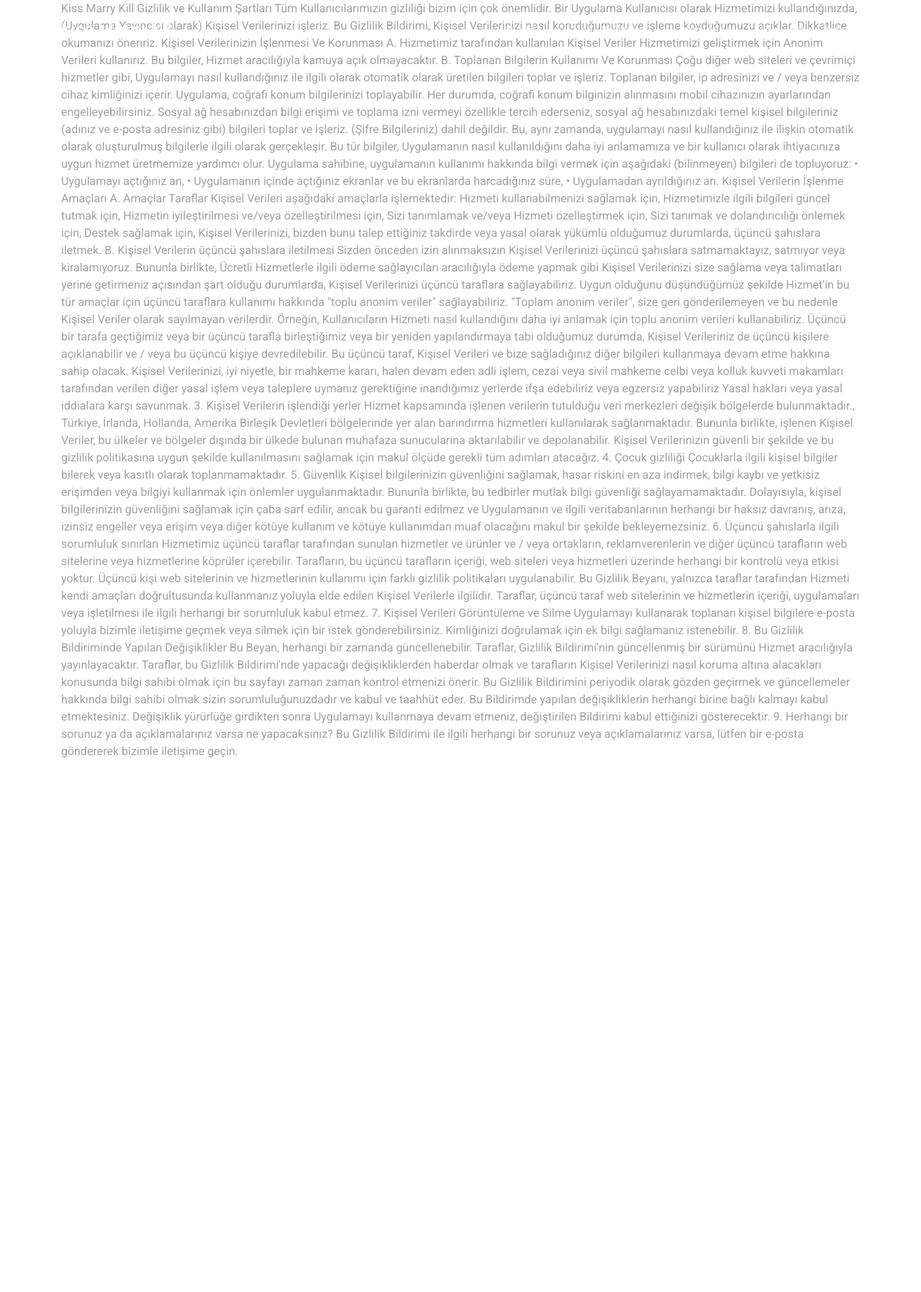
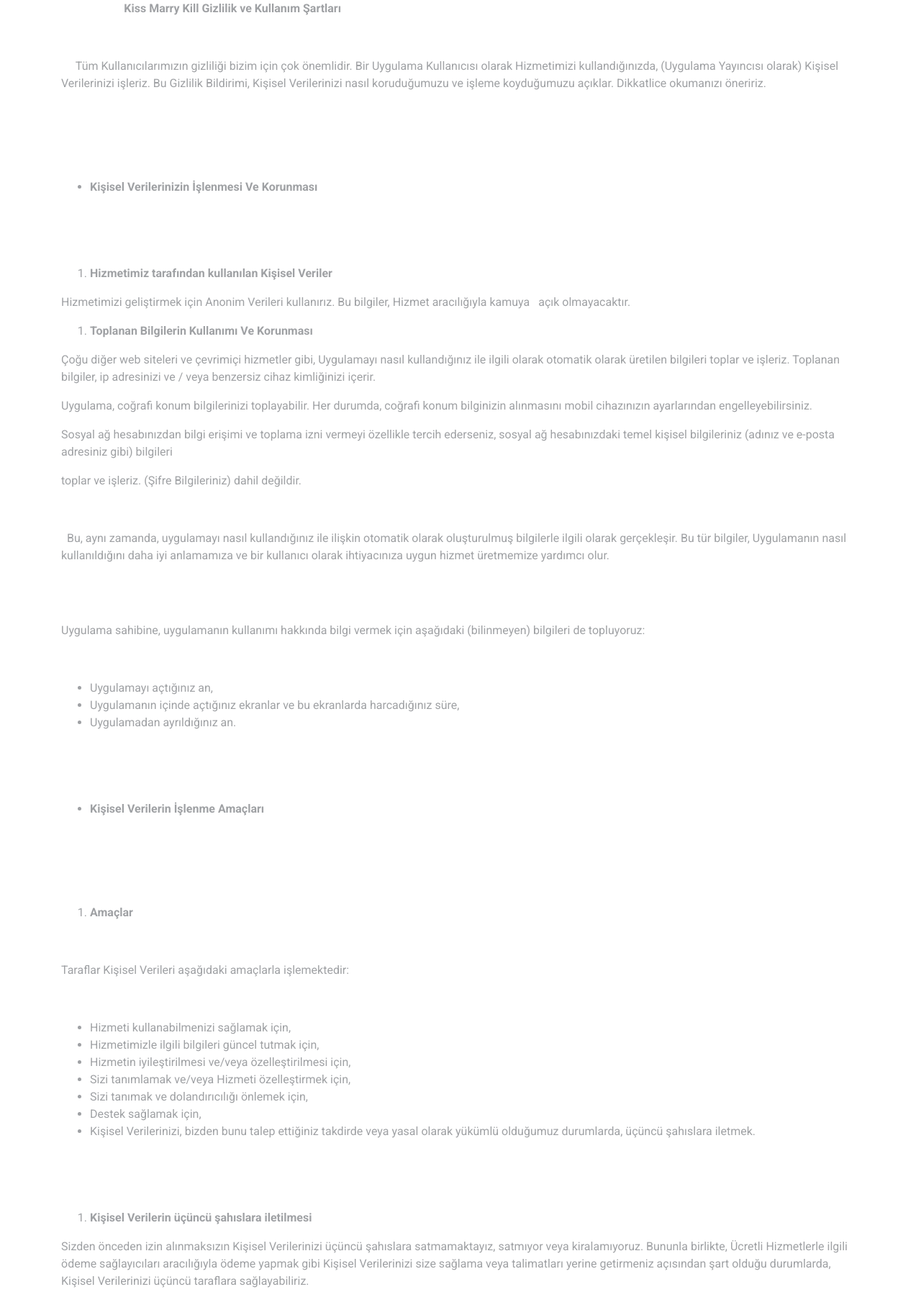
Before and after one commit to kissmarrykill/kissmarrykill.github.io, a plain HTML site: page agreement.html in a window 1280 px wide. Shown: the top 1795 px of the page at 72% size. Before the commit the page ends 1056 px from the top, so only its background shows below. Drawn offline with Linux system fonts and the light colour scheme.

Commit message:
Update agreement.html

```diff
--- a/agreement.html
+++ b/agreement.html
@@ -61,86 +61,112 @@
     <div class="container">
       <div class="row">
         <div class="col-12">
-                                Kiss Marry Kill Gizlilik ve Kullanım Şartları
-
-     Tüm Kullanıcılarımızın gizliliği bizim için çok önemlidir. Bir Uygulama Kullanıcısı olarak Hizmetimizi kullandığınızda, (Uygulama Yayıncısı olarak) Kişisel Verilerinizi işleriz. Bu Gizlilik Bildirimi, Kişisel Verilerinizi nasıl koruduğumuzu ve işleme koyduğumuzu açıklar. Dikkatlice okumanızı öneririz.
-
-
-Kişisel Verilerinizin İşlenmesi Ve Korunması
-
-A. Hizmetimiz tarafından kullanılan Kişisel Veriler
-Hizmetimizi geliştirmek için Anonim Verileri kullanırız. Bu bilgiler, Hizmet aracılığıyla kamuya   açık olmayacaktır.
-B. Toplanan Bilgilerin Kullanımı Ve Korunması
-Çoğu diğer web siteleri ve çevrimiçi hizmetler gibi, Uygulamayı nasıl kullandığınız ile ilgili olarak otomatik olarak üretilen bilgileri toplar ve işleriz. Toplanan bilgiler, ip adresinizi ve / veya benzersiz cihaz kimliğinizi içerir.
-Uygulama, coğrafi konum bilgilerinizi toplayabilir. Her durumda, coğrafi konum bilginizin alınmasını mobil cihazınızın ayarlarından engelleyebilirsiniz.
-Sosyal ağ hesabınızdan bilgi erişimi ve toplama izni vermeyi özellikle tercih ederseniz, sosyal ağ hesabınızdaki temel kişisel bilgileriniz (adınız ve e-posta adresiniz gibi) bilgileri
-toplar ve işleriz. (Şifre Bilgileriniz) dahil değildir.
-
-  Bu, aynı zamanda, uygulamayı nasıl kullandığınız ile ilişkin otomatik olarak oluşturulmuş bilgilerle ilgili olarak gerçekleşir. Bu tür bilgiler, Uygulamanın nasıl kullanıldığını daha iyi anlamamıza ve bir kullanıcı olarak ihtiyacınıza uygun hizmet üretmemize yardımcı olur.
-
-
-Uygulama sahibine, uygulamanın kullanımı hakkında bilgi vermek için aşağıdaki (bilinmeyen) bilgileri de topluyoruz:
-
-• Uygulamayı açtığınız an,
-• Uygulamanın içinde açtığınız ekranlar ve bu ekranlarda harcadığınız süre,
-• Uygulamadan ayrıldığınız an.
-
-Kişisel Verilerin İşlenme Amaçları
-
-
-A. Amaçlar
-
-Taraflar Kişisel Verileri aşağıdaki amaçlarla işlemektedir:
-
-Hizmeti kullanabilmenizi sağlamak için,
-Hizmetimizle ilgili bilgileri güncel tutmak için,
-Hizmetin iyileştirilmesi ve/veya özelleştirilmesi için,
-Sizi tanımlamak ve/veya Hizmeti özelleştirmek için,
-Sizi tanımak ve dolandırıcılığı önlemek için,
-Destek sağlamak için,
-Kişisel Verilerinizi, bizden bunu talep ettiğiniz takdirde veya yasal olarak yükümlü olduğumuz durumlarda, üçüncü şahıslara iletmek.
-
-
-B. Kişisel Verilerin üçüncü şahıslara iletilmesi
-Sizden önceden izin alınmaksızın Kişisel Verilerinizi üçüncü şahıslara satmamaktayız, satmıyor veya kiralamıyoruz. Bununla birlikte, Ücretli Hizmetlerle ilgili ödeme sağlayıcıları aracılığıyla ödeme yapmak gibi Kişisel Verilerinizi size sağlama veya talimatları yerine getirmeniz açısından şart olduğu durumlarda, Kişisel Verilerinizi üçüncü taraflara sağlayabiliriz.
-
-Uygun olduğunu düşündüğümüz şekilde Hizmet'in bu tür amaçlar için üçüncü taraflara kullanımı hakkında "toplu anonim veriler" sağlayabiliriz. "Toplam anonim veriler", size geri gönderilemeyen ve bu nedenle Kişisel Veriler olarak sayılmayan verilerdir. Örneğin, Kullanıcıların Hizmeti nasıl kullandığını daha iyi anlamak için toplu anonim verileri kullanabiliriz.
-
-Üçüncü bir tarafa geçtiğimiz veya bir üçüncü tarafla birleştiğimiz veya bir yeniden yapılandırmaya tabi olduğumuz durumda, Kişisel Verileriniz de üçüncü kişilere açıklanabilir ve / veya bu üçüncü kişiye devredilebilir. Bu üçüncü taraf, Kişisel Verileri ve bize sağladığınız diğer bilgileri kullanmaya devam etme hakkına sahip olacak.
-
-Kişisel Verilerinizi, iyi niyetle, bir mahkeme kararı, halen devam eden adli işlem, cezai veya sivil mahkeme celbi veya kolluk kuvveti makamları tarafından verilen diğer yasal işlem veya taleplere uymanız gerektiğine inandığımız yerlerde ifşa edebiliriz veya egzersiz yapabiliriz Yasal hakları veya yasal iddialara karşı savunmak.
-
-3. Kişisel Verilerin işlendiği yerler
-Hizmet kapsamında işlenen verilerin tutulduğu veri merkezleri değişik bölgelerde bulunmaktadır., Türkiye, İrlanda, Hollanda, Amerika Birleşik Devletleri bölgelerinde yer alan barındırma hizmetleri kullanılarak sağlanmaktadır. Bununla birlikte, işlenen Kişisel Veriler, bu ülkeler ve bölgeler dışında bir ülkede bulunan muhafaza sunucularına aktarılabilir ve depolanabilir. Kişisel Verilerinizin güvenli bir şekilde ve bu gizlilik politikasına uygun şekilde kullanılmasını sağlamak için makul ölçüde gerekli tüm adımları atacağız.
-
-4. Çocuk gizliliği
-Çocuklarla ilgili kişisel bilgiler bilerek veya kasıtlı olarak toplanmamaktadır.
-
-
-5. Güvenlik
-Kişisel bilgilerinizin güvenliğini sağlamak, hasar riskini en aza indirmek, bilgi kaybı ve yetkisiz erişimden veya bilgiyi kullanmak için önlemler uygulanmaktadır. Bununla birlikte, bu tedbirler mutlak bilgi güvenliği sağlayamamaktadır. Dolayısıyla, kişisel bilgilerinizin güvenliğini sağlamak için çaba sarf edilir, ancak bu garanti edilmez ve Uygulamanın ve ilgili veritabanlarının herhangi bir haksız davranış, arıza, izinsiz engeller veya erişim veya diğer kötüye kullanım ve kötüye kullanımdan muaf olacağını makul bir şekilde bekleyemezsiniz.
-
-6. Üçüncü şahıslarla ilgili sorumluluk sınırları
-Hizmetimiz üçüncü taraflar tarafından sunulan hizmetler ve ürünler ve / veya ortakların, reklamverenlerin ve diğer üçüncü tarafların web sitelerine veya hizmetlerine köprüler içerebilir.
-
-Tarafların, bu üçüncü tarafların içeriği, web siteleri veya hizmetleri üzerinde herhangi bir kontrolü veya etkisi yoktur. Üçüncü kişi web sitelerinin ve hizmetlerinin kullanımı için farklı gizlilik politikaları uygulanabilir. Bu Gizlilik Beyanı, yalnızca taraflar tarafından Hizmeti kendi amaçları doğrultusunda kullanmanız yoluyla elde edilen Kişisel Verilerle ilgilidir. Taraflar, üçüncü taraf web sitelerinin ve hizmetlerin içeriği, uygulamaları veya işletilmesi ile ilgili herhangi bir sorumluluk kabul etmez.
-
-7. Kişisel Verileri Görüntüleme ve Silme
-Uygulamayı kullanarak toplanan kişisel bilgilere e-posta yoluyla bizimle iletişime geçmek veya silmek için bir istek gönderebilirsiniz. Kimliğinizi doğrulamak için ek bilgi sağlamanız istenebilir.
-
-8. Bu Gizlilik Bildiriminde Yapılan Değişiklikler
-Bu Beyan, herhangi bir zamanda güncellenebilir. Taraflar, Gizlilik Bildirimi'nin güncellenmiş bir sürümünü Hizmet aracılığıyla yayınlayacaktır. Taraflar, bu Gizlilik Bildirimi'nde yapacağı değişikliklerden haberdar olmak ve tarafların Kişisel Verilerinizi nasıl koruma altına alacakları konusunda bilgi sahibi olmak için bu sayfayı zaman zaman kontrol etmenizi önerir. Bu Gizlilik Bildirimini periyodik olarak gözden geçirmek ve güncellemeler hakkında bilgi sahibi olmak sizin sorumluluğunuzdadır ve kabul ve taahhüt eder.
-
-Bu Bildirimde yapılan değişikliklerin herhangi birine bağlı kalmayı kabul etmektesiniz. Değişiklik yürürlüğe girdikten sonra Uygulamayı kullanmaya devam etmeniz, değiştirilen Bildirimi kabul ettiğinizi gösterecektir.
-
-9. Herhangi bir sorunuz ya da açıklamalarınız varsa ne yapacaksınız?
-Bu Gizlilik Bildirimi ile ilgili herhangi bir sorunuz veya açıklamalarınız varsa, lütfen bir e-posta göndererek bizimle iletişime geçin.
-
-
-
+            <p><span style="font-weight: 400;">&nbsp;&nbsp;&nbsp;&nbsp;&nbsp;&nbsp;&nbsp;&nbsp;&nbsp;&nbsp;&nbsp;&nbsp;&nbsp;&nbsp;&nbsp;&nbsp;&nbsp;&nbsp;&nbsp;&nbsp;&nbsp;&nbsp;</span><strong>Kiss Marry Kill Gizlilik ve Kullanım Şartları</strong></p>
+<p><strong>&nbsp;</strong></p>
+<p><span style="font-weight: 400;">&nbsp;&nbsp;&nbsp;&nbsp;&nbsp;T&uuml;m Kullanıcılarımızın gizliliği bizim i&ccedil;in &ccedil;ok &ouml;nemlidir. Bir Uygulama Kullanıcısı olarak Hizmetimizi kullandığınızda, (Uygulama Yayıncısı olarak) Kişisel Verilerinizi işleriz. Bu Gizlilik Bildirimi, Kişisel Verilerinizi nasıl koruduğumuzu ve işleme koyduğumuzu a&ccedil;ıklar. Dikkatlice okumanızı &ouml;neririz.&nbsp;</span></p>
+<p><br /><br /></p>
+<p>&nbsp;</p>
+<ul>
+<li><strong><strong>Kişisel Verilerinizin İşlenmesi Ve Korunması</strong></strong></li>
+</ul>
+<p>&nbsp;</p>
+<p>&nbsp;</p>
+<ol>
+<li><strong> Hizmetimiz tarafından kullanılan Kişisel Veriler&nbsp;</strong></li>
+</ol>
+<p><span style="font-weight: 400;">Hizmetimizi geliştirmek i&ccedil;in Anonim Verileri kullanırız. Bu bilgiler, Hizmet aracılığıyla kamuya &nbsp; a&ccedil;ık olmayacaktır.&nbsp;</span></p>
+<ol>
+<li><strong> Toplanan Bilgilerin Kullanımı Ve Korunması</strong></li>
+</ol>
+<p><span style="font-weight: 400;">&Ccedil;oğu diğer web siteleri ve &ccedil;evrimi&ccedil;i hizmetler gibi, Uygulamayı nasıl kullandığınız ile ilgili olarak otomatik olarak &uuml;retilen bilgileri toplar ve işleriz. Toplanan bilgiler, ip adresinizi ve / veya benzersiz cihaz kimliğinizi i&ccedil;erir.</span></p>
+<p><span style="font-weight: 400;">Uygulama, coğrafi konum bilgilerinizi toplayabilir. Her durumda, coğrafi konum bilginizin alınmasını mobil cihazınızın ayarlarından engelleyebilirsiniz.</span></p>
+<p><span style="font-weight: 400;">Sosyal ağ hesabınızdan bilgi erişimi ve toplama izni vermeyi &ouml;zellikle tercih ederseniz, sosyal ağ hesabınızdaki temel kişisel bilgileriniz (adınız ve e-posta adresiniz gibi) bilgileri</span></p>
+<p><span style="font-weight: 400;">toplar ve işleriz. (Şifre Bilgileriniz) dahil değildir.</span></p>
+<p>&nbsp;</p>
+<p><span style="font-weight: 400;">&nbsp;&nbsp;Bu, aynı zamanda, uygulamayı nasıl kullandığınız ile ilişkin otomatik olarak oluşturulmuş bilgilerle ilgili olarak ger&ccedil;ekleşir. Bu t&uuml;r bilgiler, Uygulamanın nasıl kullanıldığını daha iyi anlamamıza ve bir kullanıcı olarak ihtiyacınıza uygun hizmet &uuml;retmemize yardımcı olur.</span></p>
+<p><br /><br /></p>
+<p><span style="font-weight: 400;">Uygulama sahibine, uygulamanın kullanımı hakkında bilgi vermek i&ccedil;in aşağıdaki (bilinmeyen) bilgileri de topluyoruz:&nbsp;</span></p>
+<p>&nbsp;</p>
+<ul>
+<li><span style="font-weight: 400;"> Uygulamayı a&ccedil;tığınız an,</span></li>
+<li><span style="font-weight: 400;"> Uygulamanın i&ccedil;inde a&ccedil;tığınız ekranlar ve bu ekranlarda harcadığınız s&uuml;re,</span></li>
+<li><span style="font-weight: 400;"> Uygulamadan ayrıldığınız an.</span></li>
+</ul>
+<p>&nbsp;</p>
+<p>&nbsp;</p>
+<ul>
+<li><strong><strong>Kişisel Verilerin İşlenme Ama&ccedil;ları</strong></strong></li>
+</ul>
+<p>&nbsp;</p>
+<p><br /><br /></p>
+<ol>
+<li><strong> Ama&ccedil;lar&nbsp;</strong></li>
+</ol>
+<p>&nbsp;</p>
+<p><span style="font-weight: 400;">Taraflar Kişisel Verileri aşağıdaki ama&ccedil;larla işlemektedir:</span><strong>&nbsp;</strong></p>
+<p>&nbsp;</p>
+<ul>
+<li style="font-weight: 400;"><span style="font-weight: 400;">Hizmeti kullanabilmenizi sağlamak i&ccedil;in,</span></li>
+<li style="font-weight: 400;"><span style="font-weight: 400;">Hizmetimizle ilgili bilgileri g&uuml;ncel tutmak i&ccedil;in,</span></li>
+<li style="font-weight: 400;"><span style="font-weight: 400;">Hizmetin iyileştirilmesi ve/veya &ouml;zelleştirilmesi i&ccedil;in,</span></li>
+<li style="font-weight: 400;"><span style="font-weight: 400;">Sizi tanımlamak ve/veya Hizmeti &ouml;zelleştirmek i&ccedil;in,</span></li>
+<li style="font-weight: 400;"><span style="font-weight: 400;">Sizi tanımak ve dolandırıcılığı &ouml;nlemek i&ccedil;in,</span></li>
+<li style="font-weight: 400;"><span style="font-weight: 400;">Destek sağlamak i&ccedil;in,</span></li>
+<li style="font-weight: 400;"><span style="font-weight: 400;">Kişisel Verilerinizi, bizden bunu talep ettiğiniz takdirde veya yasal olarak y&uuml;k&uuml;ml&uuml; olduğumuz durumlarda, &uuml;&ccedil;&uuml;nc&uuml; şahıslara iletmek.</span></li>
+</ul>
+<p>&nbsp;</p>
+<p><span style="font-weight: 400;">&nbsp;</span></p>
+<ol>
+<li><strong> Kişisel Verilerin &uuml;&ccedil;&uuml;nc&uuml; şahıslara iletilmesi</strong></li>
+</ol>
+<p><span style="font-weight: 400;">Sizden &ouml;nceden izin alınmaksızın Kişisel Verilerinizi &uuml;&ccedil;&uuml;nc&uuml; şahıslara satmamaktayız, satmıyor veya kiralamıyoruz. Bununla birlikte, &Uuml;cretli Hizmetlerle ilgili &ouml;deme sağlayıcıları aracılığıyla &ouml;deme yapmak gibi Kişisel Verilerinizi size sağlama veya talimatları yerine getirmeniz a&ccedil;ısından şart olduğu durumlarda, Kişisel Verilerinizi &uuml;&ccedil;&uuml;nc&uuml; taraflara sağlayabiliriz.&nbsp;</span></p>
+<p>&nbsp;</p>
+<p><span style="font-weight: 400;">Uygun olduğunu d&uuml;ş&uuml;nd&uuml;ğ&uuml;m&uuml;z şekilde Hizmet'in bu t&uuml;r ama&ccedil;lar i&ccedil;in &uuml;&ccedil;&uuml;nc&uuml; taraflara kullanımı hakkında "toplu anonim veriler" sağlayabiliriz. "Toplam anonim veriler", size geri g&ouml;nderilemeyen ve bu nedenle Kişisel Veriler olarak sayılmayan verilerdir. &Ouml;rneğin, Kullanıcıların Hizmeti nasıl kullandığını daha iyi anlamak i&ccedil;in toplu anonim verileri kullanabiliriz.</span></p>
+<p>&nbsp;</p>
+<p><span style="font-weight: 400;">&Uuml;&ccedil;&uuml;nc&uuml; bir tarafa ge&ccedil;tiğimiz veya bir &uuml;&ccedil;&uuml;nc&uuml; tarafla birleştiğimiz veya bir yeniden yapılandırmaya tabi olduğumuz durumda, Kişisel Verileriniz de &uuml;&ccedil;&uuml;nc&uuml; kişilere a&ccedil;ıklanabilir ve / veya bu &uuml;&ccedil;&uuml;nc&uuml; kişiye devredilebilir. Bu &uuml;&ccedil;&uuml;nc&uuml; taraf, Kişisel Verileri ve bize sağladığınız diğer bilgileri kullanmaya devam etme hakkına sahip olacak.&nbsp;</span></p>
+<p>&nbsp;</p>
+<p><span style="font-weight: 400;">Kişisel Verilerinizi, iyi niyetle, bir mahkeme kararı, halen devam eden adli işlem, cezai veya sivil mahkeme celbi veya kolluk kuvveti makamları tarafından verilen diğer yasal işlem veya taleplere uymanız gerektiğine inandığımız yerlerde ifşa edebiliriz veya egzersiz yapabiliriz Yasal hakları veya yasal iddialara karşı savunmak.</span></p>
+<p>&nbsp;</p>
+<h2><strong>3. Kişisel Verilerin işlendiği yerler</strong></h2>
+<p><span style="font-weight: 400;">Hizmet kapsamında işlenen verilerin tutulduğu veri merkezleri değişik b&ouml;lgelerde bulunmaktadır., T&uuml;rkiye, İrlanda, Hollanda, Amerika Birleşik Devletleri b&ouml;lgelerinde yer alan barındırma hizmetleri kullanılarak sağlanmaktadır. Bununla birlikte, işlenen Kişisel Veriler, bu &uuml;lkeler ve b&ouml;lgeler dışında bir &uuml;lkede bulunan muhafaza sunucularına aktarılabilir ve depolanabilir. Kişisel Verilerinizin g&uuml;venli bir şekilde ve bu gizlilik politikasına uygun şekilde kullanılmasını sağlamak i&ccedil;in makul &ouml;l&ccedil;&uuml;de gerekli t&uuml;m adımları atacağız.</span></p>
+<p>&nbsp;</p>
+<h2><strong>4. &Ccedil;ocuk gizliliği</strong></h2>
+<p><span style="font-weight: 400;">&Ccedil;ocuklarla ilgili kişisel bilgiler bilerek veya kasıtlı olarak toplanmamaktadır.</span></p>
+<p><br /><br /></p>
+<h2><strong>5. G&uuml;venlik</strong></h2>
+<p><span style="font-weight: 400;">Kişisel bilgilerinizin g&uuml;venliğini sağlamak, hasar riskini en aza indirmek, bilgi kaybı ve yetkisiz erişimden veya bilgiyi kullanmak i&ccedil;in &ouml;nlemler uygulanmaktadır. Bununla birlikte, bu tedbirler mutlak bilgi g&uuml;venliği sağlayamamaktadır. Dolayısıyla, kişisel bilgilerinizin g&uuml;venliğini sağlamak i&ccedil;in &ccedil;aba sarf edilir, ancak bu garanti edilmez ve Uygulamanın ve ilgili veritabanlarının herhangi bir haksız davranış, arıza, izinsiz engeller veya erişim veya diğer k&ouml;t&uuml;ye kullanım ve k&ouml;t&uuml;ye kullanımdan muaf olacağını makul bir şekilde bekleyemezsiniz.</span></p>
+<p>&nbsp;</p>
+<h2><strong>6. &Uuml;&ccedil;&uuml;nc&uuml; şahıslarla ilgili sorumluluk sınırları</strong></h2>
+<p><span style="font-weight: 400;">Hizmetimiz &uuml;&ccedil;&uuml;nc&uuml; taraflar tarafından sunulan hizmetler ve &uuml;r&uuml;nler ve / veya ortakların, reklamverenlerin ve diğer &uuml;&ccedil;&uuml;nc&uuml; tarafların web sitelerine veya hizmetlerine k&ouml;pr&uuml;ler i&ccedil;erebilir.</span></p>
+<p><span style="font-weight: 400;">&nbsp;&nbsp;&nbsp;</span></p>
+<p><span style="font-weight: 400;">Tarafların, bu &uuml;&ccedil;&uuml;nc&uuml; tarafların i&ccedil;eriği, web siteleri veya hizmetleri &uuml;zerinde herhangi bir kontrol&uuml; veya etkisi yoktur. &Uuml;&ccedil;&uuml;nc&uuml; kişi web sitelerinin ve hizmetlerinin kullanımı i&ccedil;in farklı gizlilik politikaları uygulanabilir. Bu Gizlilik Beyanı, yalnızca taraflar tarafından Hizmeti kendi ama&ccedil;ları doğrultusunda kullanmanız yoluyla elde edilen Kişisel Verilerle ilgilidir. Taraflar, &uuml;&ccedil;&uuml;nc&uuml; taraf web sitelerinin ve hizmetlerin i&ccedil;eriği, uygulamaları veya işletilmesi ile ilgili herhangi bir sorumluluk kabul etmez.</span></p>
+<p>&nbsp;</p>
+<h2><strong>7. Kişisel Verileri G&ouml;r&uuml;nt&uuml;leme ve Silme</strong></h2>
+<p><span style="font-weight: 400;">Uygulamayı kullanarak toplanan kişisel bilgilere e-posta yoluyla bizimle iletişime ge&ccedil;mek veya silmek i&ccedil;in bir istek g&ouml;nderebilirsiniz. Kimliğinizi doğrulamak i&ccedil;in ek bilgi sağlamanız istenebilir.</span></p>
+<p>&nbsp;</p>
+<h2><strong>8. Bu Gizlilik Bildiriminde Yapılan Değişiklikler</strong></h2>
+<p><span style="font-weight: 400;">Bu Beyan, herhangi bir zamanda g&uuml;ncellenebilir. Taraflar, Gizlilik Bildirimi'nin g&uuml;ncellenmiş bir s&uuml;r&uuml;m&uuml;n&uuml; Hizmet aracılığıyla yayınlayacaktır. Taraflar, bu Gizlilik Bildirimi'nde yapacağı değişikliklerden haberdar olmak ve tarafların Kişisel Verilerinizi nasıl koruma altına alacakları konusunda bilgi sahibi olmak i&ccedil;in bu sayfayı zaman zaman kontrol etmenizi &ouml;nerir. Bu Gizlilik Bildirimini periyodik olarak g&ouml;zden ge&ccedil;irmek ve g&uuml;ncellemeler hakkında bilgi sahibi olmak sizin sorumluluğunuzdadır ve kabul ve taahh&uuml;t eder.</span></p>
+<p><span style="font-weight: 400;">&nbsp;</span></p>
+<p><span style="font-weight: 400;">Bu Bildirimde yapılan değişikliklerin herhangi birine bağlı kalmayı kabul etmektesiniz. Değişiklik y&uuml;r&uuml;rl&uuml;ğe girdikten sonra Uygulamayı kullanmaya devam etmeniz, değiştirilen Bildirimi kabul ettiğinizi g&ouml;sterecektir.&nbsp;</span></p>
+<p>&nbsp;</p>
+<h2><strong>9. Herhangi bir sorunuz ya da a&ccedil;ıklamalarınız varsa ne yapacaksınız?</strong></h2>
+<p><span style="font-weight: 400;">Bu Gizlilik Bildirimi ile ilgili herhangi bir sorunuz veya a&ccedil;ıklamalarınız varsa, l&uuml;tfen bir e-posta g&ouml;ndererek bizimle iletişime ge&ccedil;in.&nbsp;</span></p>
+<p><br /><br /></p>
         </div>
       </div>
     </div>
+      <div class="site-section cta-section">
+        <div class="container">
+          <div class="row align-items-center">
+            <div class="col-md-6 mr-auto text-center text-md-left mb-5 mb-md-0">
+              <h2>Starts Publishing Your Apps</h2>
+            </div>
+            <div class="col-md-5 text-center text-md-right">
+              <p><a href="#" class="btn"><span class="icofont-brand-apple mr-3"></span>App store</a> <a href="#" class="btn"><span class="icofont-ui-play mr-3"></span>Google play</a></p>
+            </div>
+          </div>
+        </div>
+      </div>
 
   </div> <!-- .site-wrap -->
 
```
